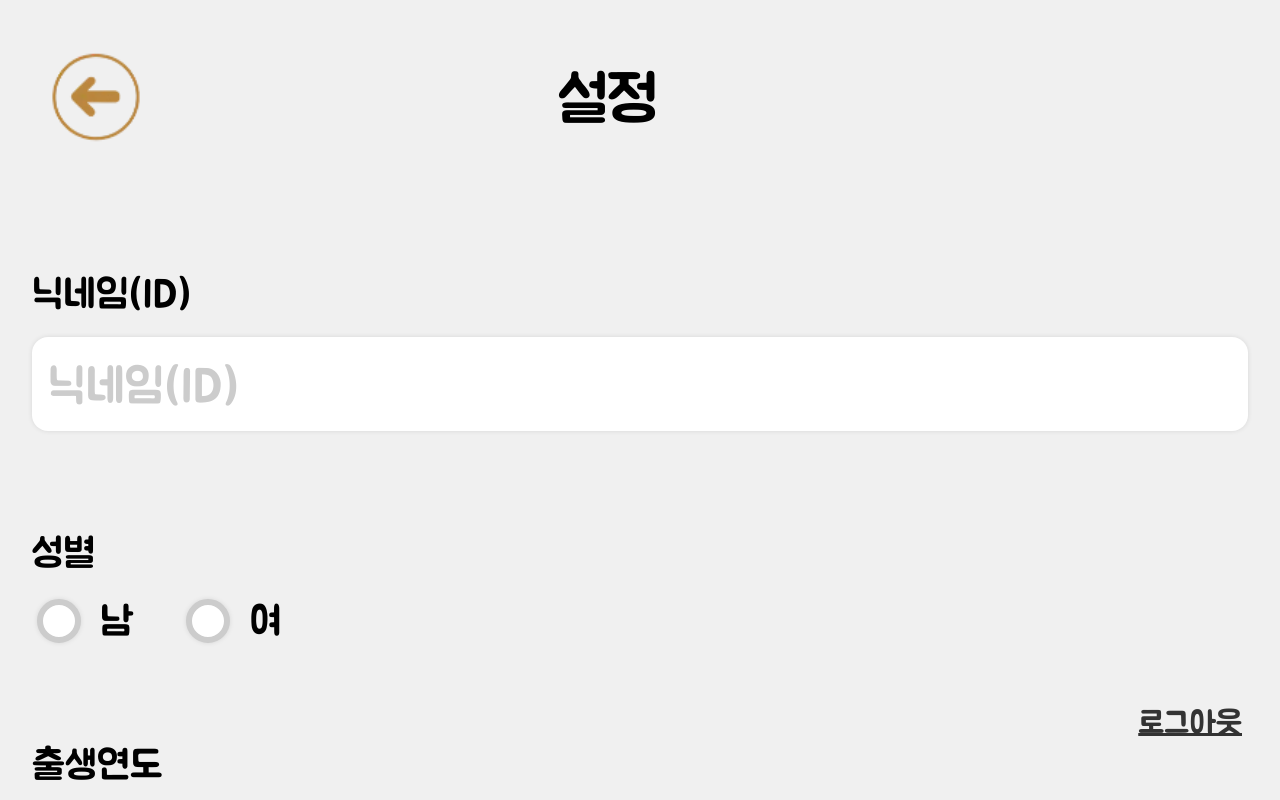
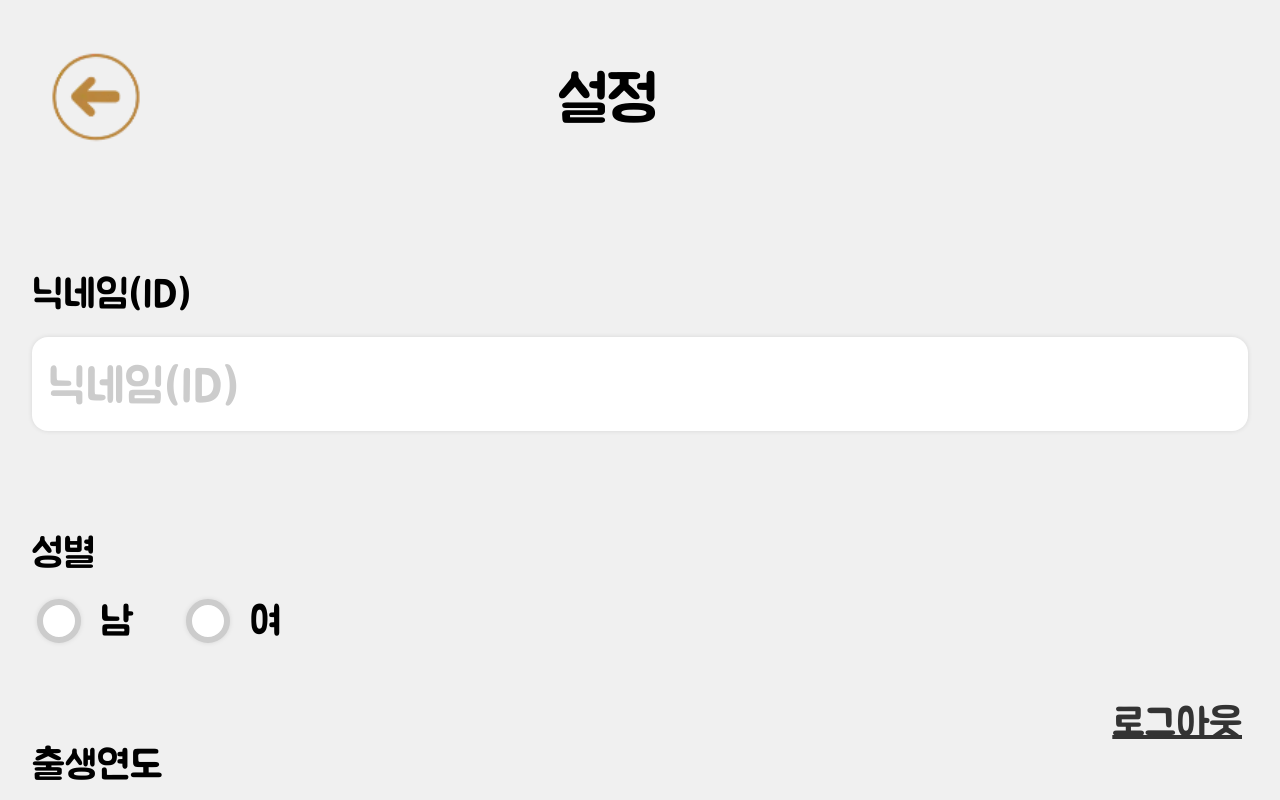
Before and after one commit to techforimpact-archive/TFI_CAMPUS_HANYANG_25Spring_SalingtheMind, a React (Vite) app: page /settings in a window 1280 px wide. Built offline with nearby package versions, Linux system fonts and the light colour scheme; no server answers; sample sign-in values are in the browser's storage.

Commit message:
feat: auth font size

```diff
--- a/src/pages/auth/auth.module.css
+++ b/src/pages/auth/auth.module.css
@@ -87,4 +87,5 @@ a {
 .link {
   align-self: flex-end;
   margin-right: 12%;
+  font-size: 2.5rem;
 }
--- a/src/pages/beach/setting.module.css
+++ b/src/pages/beach/setting.module.css
@@ -63,7 +63,7 @@
 
 .logoutButton {
   text-decoration: underline;
-  font-size: 2rem;
+  font-size: 2.5rem;
   border: none;
   background-color: transparent;
   color: var(--text-primary-color);
```
